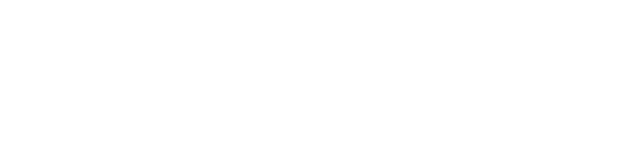
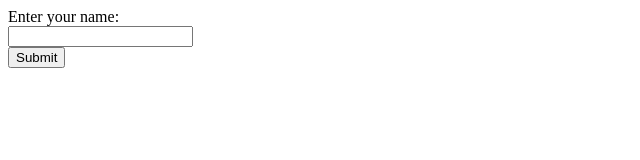
Before and after one commit to devstygian/JS-Practice, a plain HTML site: page index.html in a window 1280 px wide. Shown: the whole page, without its empty margins (0-640 px from the left). Drawn offline with Linux system fonts and the light colour scheme.

Commit message:
Just push  my practice code

```diff
--- a/index.html
+++ b/index.html
@@ -9,9 +9,14 @@
     <link rel="stylesheet" href="style.css">
 </head>
 <body>
-    <p id="p1"></p>
-    <p id="p2"></p>
-    <p id="p3"></p>
+    <!--
+        <p id="p1"></p>
+        <p id="p2"></p>
+        <p id="p3"></p>
+    -->
+    <label id="myLable">Enter your name:</label><br>
+    <input type="text" id="myText"><br>
+    <button type="button" id="myButton">Submit</button><br>
     <script src="index.js"></script>
 </body>
 </html>
```
Also changed, not shown: index.js (+25 -1 lines).
